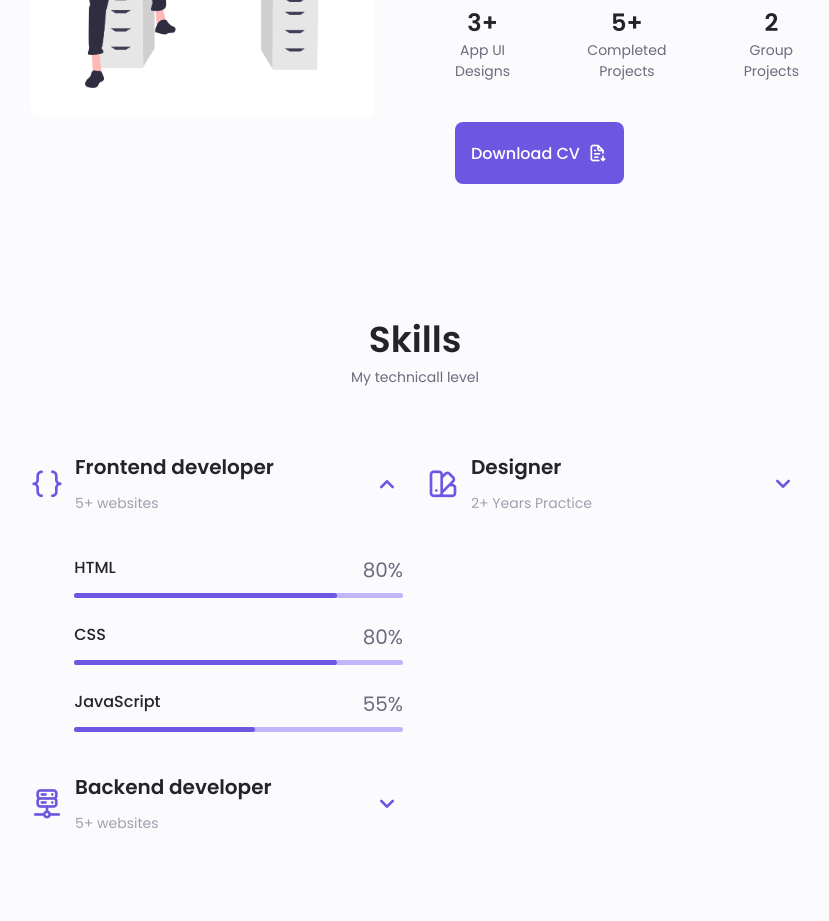
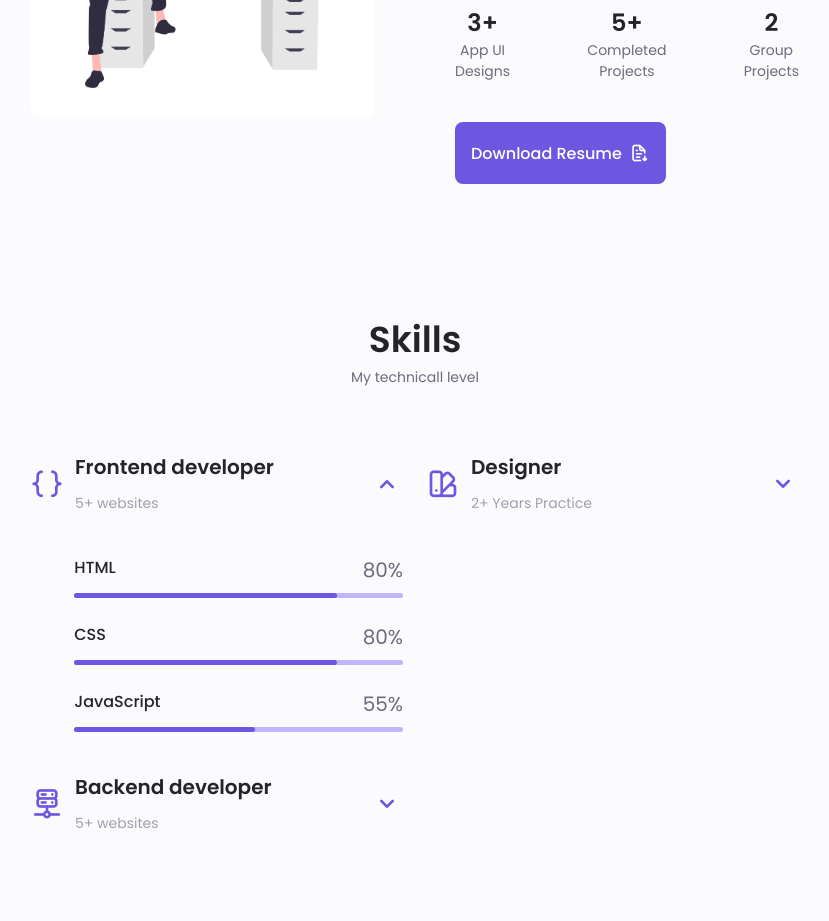
Before and after one commit to Pawar-Pratik/Portfolio-Website, a plain HTML site: page index.html in a window 1280 px wide. Shown: the part 1160-2081 px from the top of the page, without its empty margins (225-1054 px from the left). Drawn offline with nearby package versions, Linux system fonts and the light colour scheme.

Commit message:
Spelling changes

```diff
--- a/index.html
+++ b/index.html
@@ -167,7 +167,7 @@
 
                     <div class="about__buttons">
                         <a download="" href="Assets/pdf/Resume.pdf" class="button button--flex">
-                            Download CV<i class="uil uil-file-download-alt button__icon"></i>
+                            Download Resume<i class="uil uil-file-download-alt button__icon"></i>
                         </a>
                     </div>
                 </div>
```
